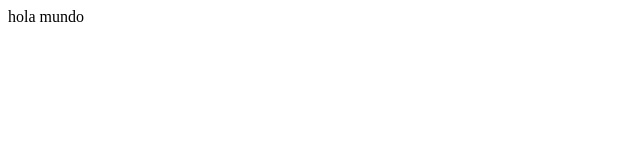
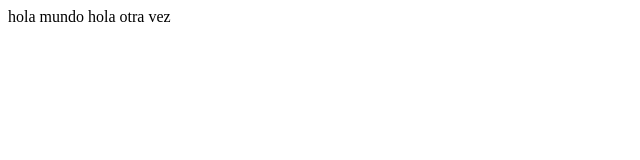
Before and after one commit to migueljuninorte/DiplomadoGit, a plain HTML site: page index.html in a window 1280 px wide. Shown: the full height of the page, 0-640 px from the left. Drawn offline with Linux system fonts and the light colour scheme.

Commit message:
Guardé otra linea

```diff
--- a/index.html
+++ b/index.html
@@ -1,3 +1,4 @@
 <html>
     hola mundo
+    hola otra vez
 </html>
```
